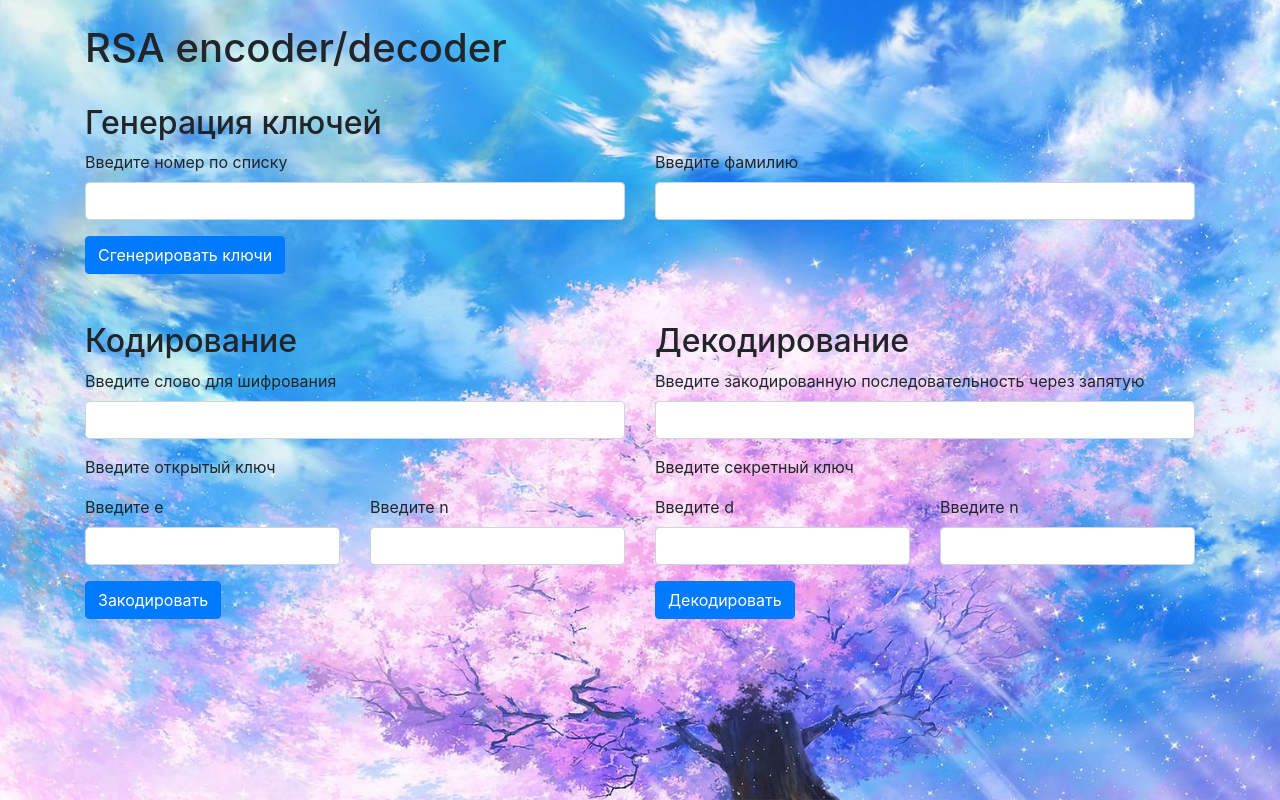
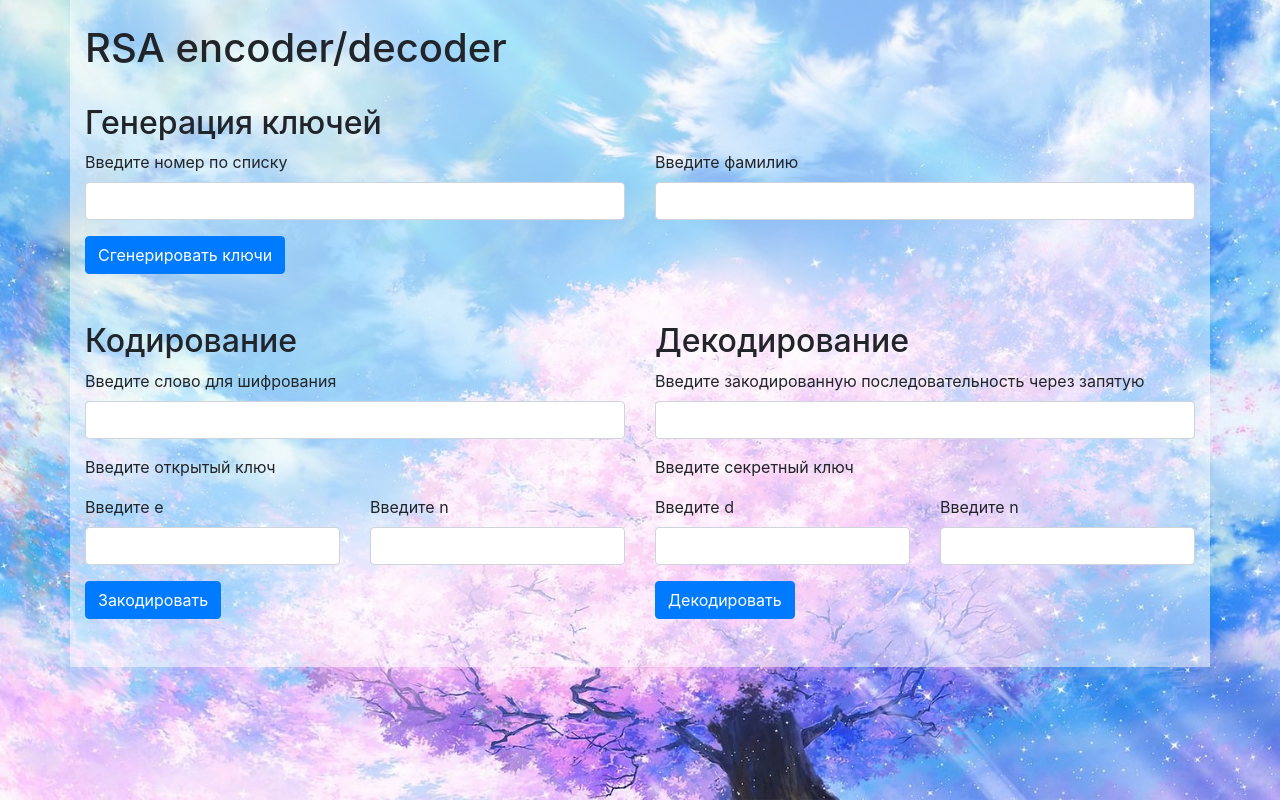
Before and after one commit to bolanebyla/Coursework-RSA, a Flask app: page / in a window 1280 px wide. Run offline with Flask 2, Linux system fonts and the light colour scheme; some libraries are stand-ins or nearby versions.

Commit message:
Вывод доп информации при генирации ключей. Прозрачная белая накладка на фон

```diff
--- a/static/css/style.css
+++ b/static/css/style.css
@@ -5,3 +5,8 @@ body {
     -o-background-size: cover;
     background-size: cover;
 }
+
+.container{
+    background-color: rgba(255, 255, 255, 0.5);
+
+}
--- a/static/js/index.js
+++ b/static/js/index.js
@@ -44,7 +44,17 @@ function sendAjaxForm_generation(result_of_generation, key_generation_form, url)
             result = $.parseJSON(response);
 
             $('#result_of_generation').html(
-                '<h3>Открытый ключ</h3>e = ' + result.e + ' n = ' + result.n + '<br>' + '<h3>Секретный ключ</h3>d = ' + result.d + ' n = ' + result.n + '<br><br>');
+                '<h3>Открытый ключ</h3>e = ' + result.e + ' n = ' + result.n + '<br>'
+                + '<h3>Секретный ключ</h3>d = ' + result.d + ' n = ' + result.n + '<br><br>'
+            );
+
+            $('#result_of_generation_info').html(
+                '<b>Фамилия в числовой последоватеьности: </b>' + result.last_name_in_numeric_form + '<br>'
+                + '<b>Сумма: </b>' + result.sum_numeric_form + '<br>'
+                + '<b>Функция эйлера: </b>' + result.function_of_Euler + '<br>'
+                + '<br><br>'
+            )
+
         },
         error: function (response) { // Данные не отправлены
             $('#result_of_generation').html('Ошибка. Данные не сгенирированы.');
--- a/templates/index.html
+++ b/templates/index.html
@@ -36,7 +36,10 @@
                     </div>
                 </div>
             </div>
-            <div id="result_of_generation"></div>
+            <div class="row">
+                <div class="col-md-6" id="result_of_generation"></div>
+                <div class="col-md-6" id="result_of_generation_info"></div>
+            </div>
             <button type="submit" class="btn btn-primary center" id="generate_btn">Сгенерировать ключи</button>
         </form>
     </div>
```
